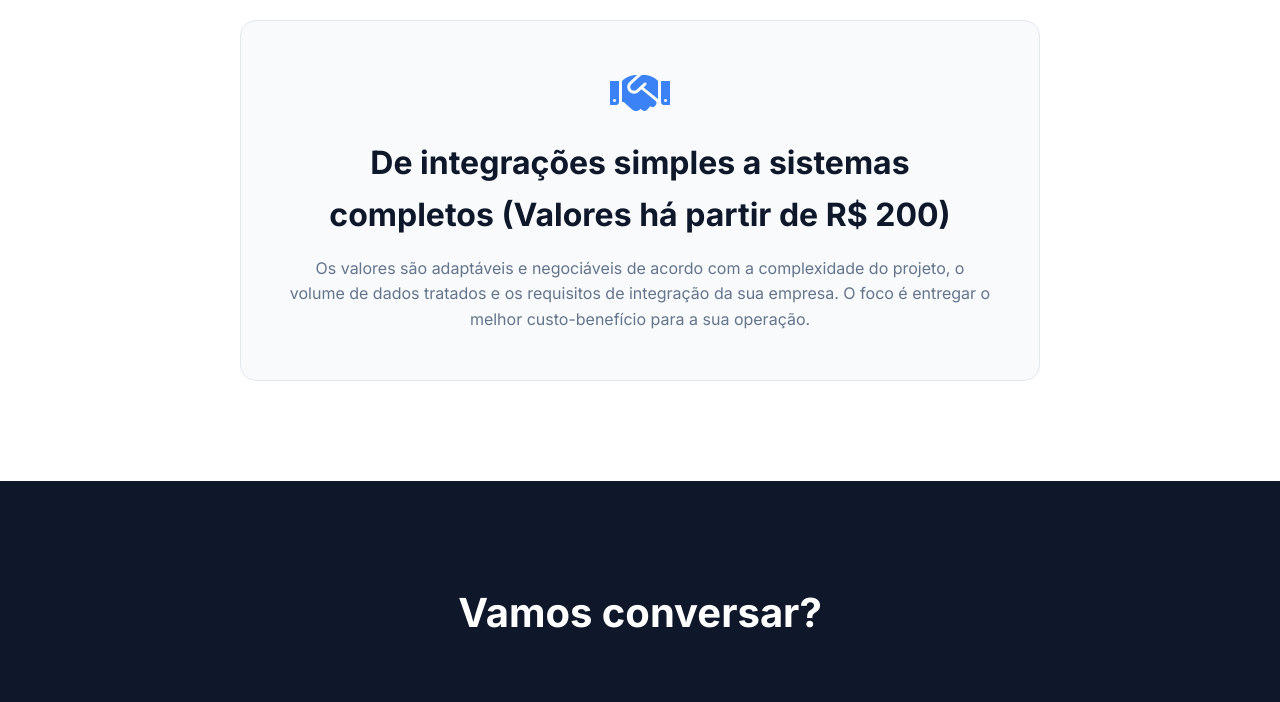
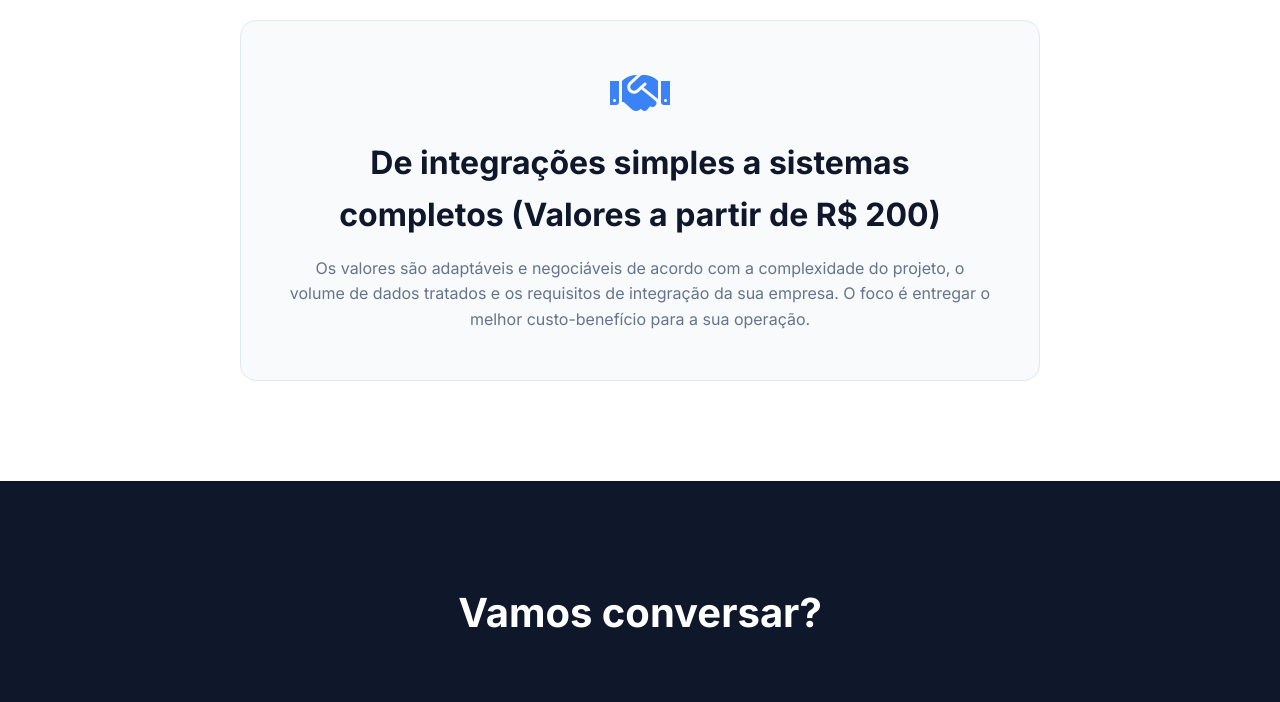
Before and after one commit to 0pedrohalmeida0/eficiencia-digital, a plain HTML site: page index.html in a window 1280 px wide. Shown: the part 1500-2202 px from the top of the page. Drawn offline with Linux system fonts and the light colour scheme.

Commit message:
Update values

```diff
--- a/index.html
+++ b/index.html
@@ -435,7 +435,7 @@
 
             <div class="pricing-box">
                 <i class="fas fa-handshake pricing-icon"></i>
-                <h3 class="lang-pt">De integrações simples a sistemas completos (Valores há partir de R$ 200)  </h3>
+                <h3 class="lang-pt">De integrações simples a sistemas completos (Valores a partir de R$ 200)  </h3>
                 <h3 class="lang-en">From simple integrations to complete systems (Prices starting from US$ 40)  </h3>
                 <p class="lang-pt">Os valores são adaptáveis e negociáveis de acordo com a complexidade do projeto, o volume de dados tratados e os requisitos de integração da sua empresa. O foco é entregar o melhor custo-benefício para a sua operação.</p>
                 <p class="lang-en">Prices are flexible and negotiable depending on the project's complexity, data volume, and your company's integration requirements. The goal is to deliver the best cost-benefit for your operation.</p>
```
